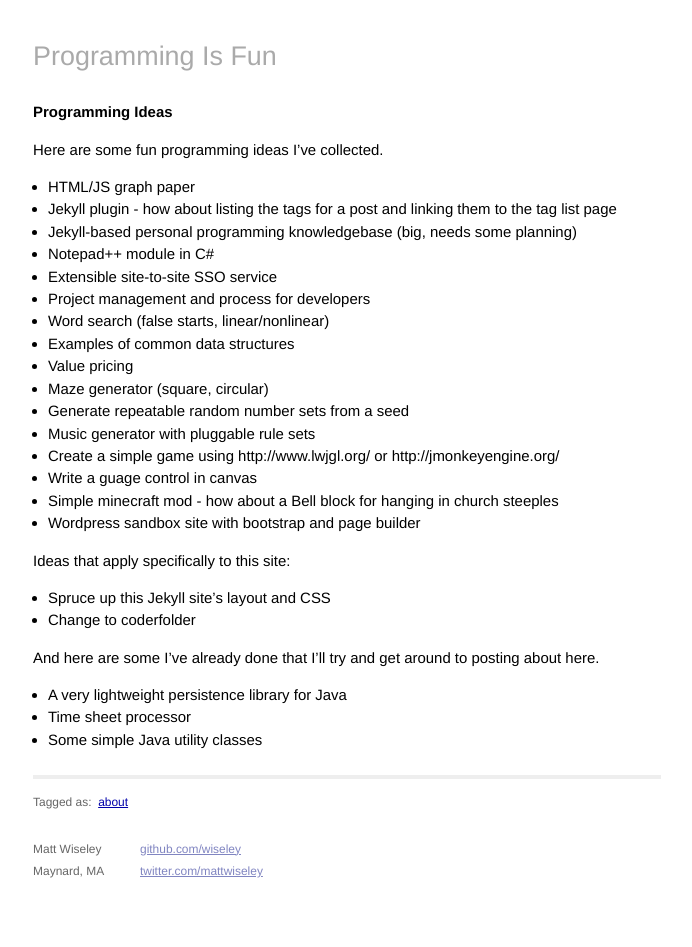
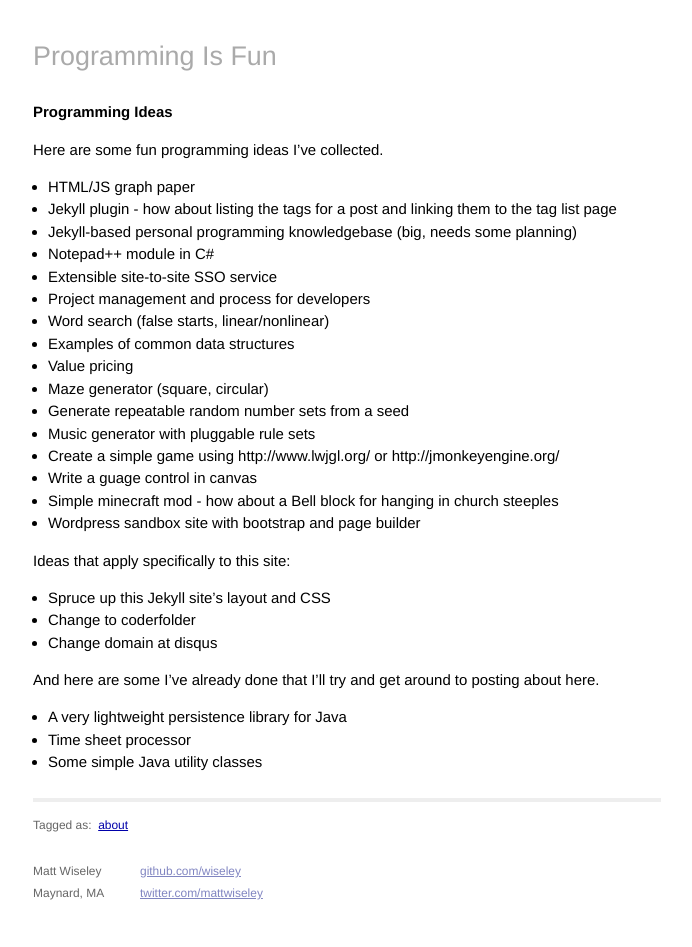
Before and after one commit to bagaag/coderfolder.com, a Jekyll site: the page built from ideas.markdown, in a window 1280 px wide. Shown: the whole page, without its empty margins (293-985 px from the left). Built offline with Jekyll 4.4.1, drawn with Linux system fonts in a browser that asks for light colours; Markdown is read by kramdown in place of the engine named in the settings; before the commit the page ends 924 px from its top, so only the background shows below that.

Commit message:
Change domain at disqus

```diff
--- a/ideas.markdown
+++ b/ideas.markdown
@@ -27,6 +27,7 @@ Ideas that apply specifically to this site:
 
 * Spruce up this Jekyll site's layout and CSS
 * Change to coderfolder
+* Change domain at disqus
 
 And here are some I've already done that I'll try and get around to posting about here.
 
```
